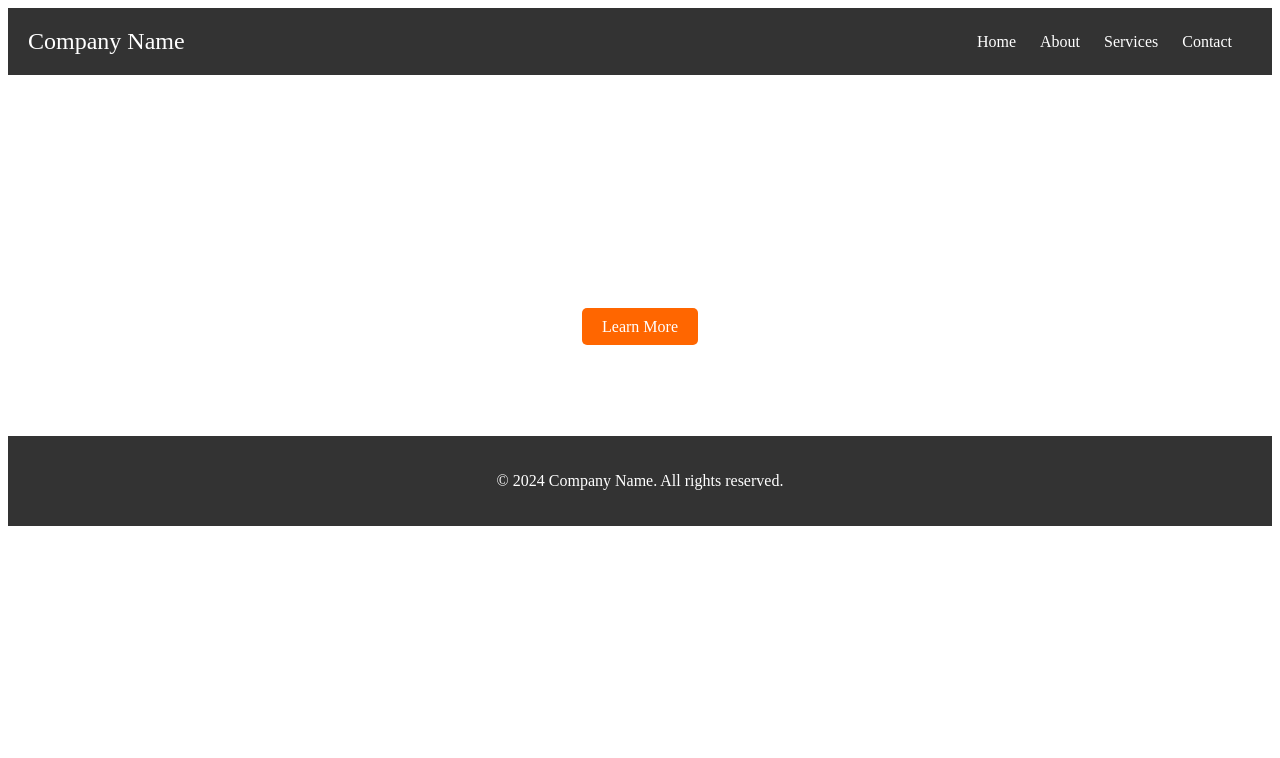
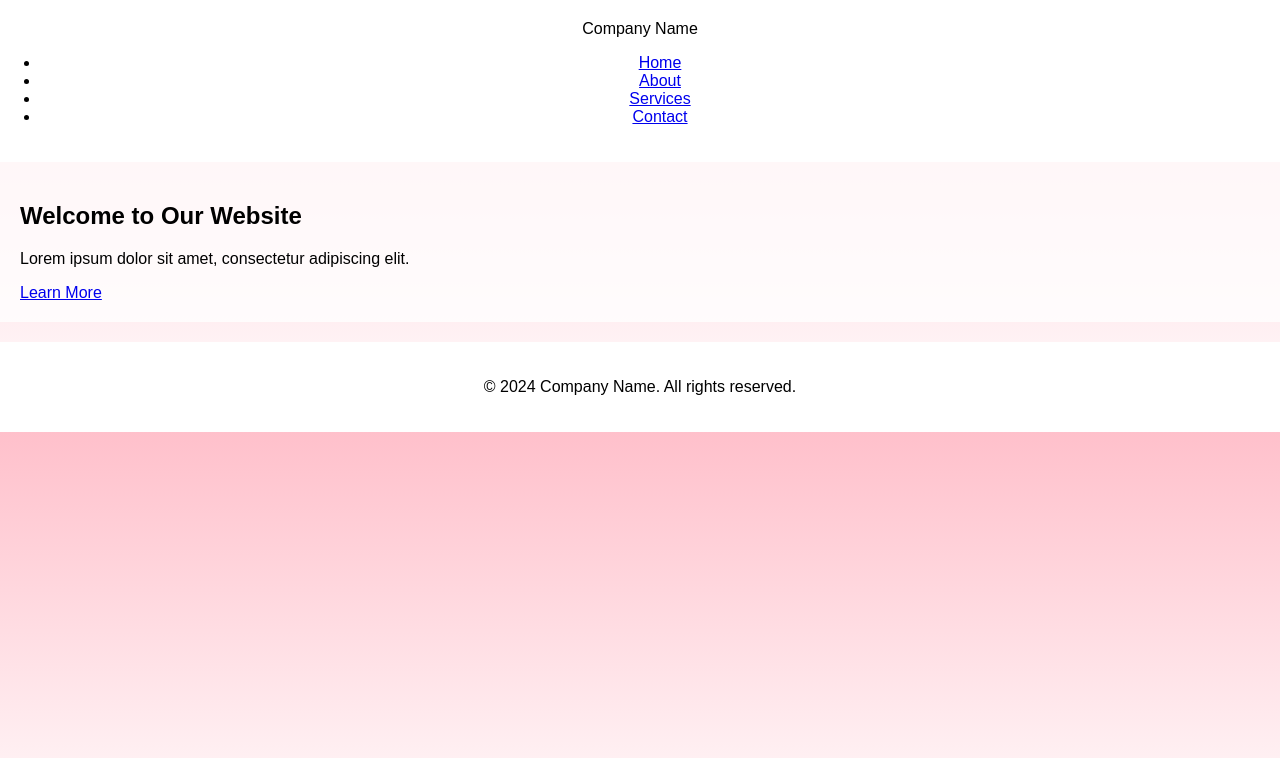
Before and after one commit to tca-dpsh/Tca-dpsh.github.io, a plain HTML site: page index.html in a window 1280 px wide. Drawn offline with Linux system fonts and the light colour scheme.

Commit message:
Update styles.css

```diff
--- a/styles.css
+++ b/styles.css
@@ -1,135 +1,56 @@
-/* Potrait */
-@media screen and (max-width: 768px) {
-    header {
-        padding: 10px;
-        text-align: center;
-        background: linear-gradient(to right, #ffffff, #007bff);
-        color: #ffffff;
+body {
+    margin: 0;
+    padding: 0;
+    font-family: Arial, sans-serif;
+    background: linear-gradient(to bottom, pink, white);
 }
 
-    .logo {
-        font-size: 20px;
+.container {
+    width: 80%;
+    margin: 0 auto;
 }
 
-    nav {
-        display: flex;
-        justify-content: center;
-        align-items: center;
-        flex-direction: column;
+header {
+    background-color: white;
+    padding: 20px 0;
+    text-align: center;
 }
 
-    nav ul {
-        list-style-type: none;
-        padding: 0;
+header h1 {
     margin: 0;
 }
 
-    nav ul li {
-        margin-bottom: 10px;
+main {
+    padding: 20px 0;
 }
 
-    section.hero {
-        padding: 50px 20px;
-        background: linear-gradient(to right, #007bff, #ffffff);
-        color: #ffffff;
+section {
+    padding: 20px;
+    background-color: rgba(255, 255, 255, 0.8);
+    margin-bottom: 20px;
 }
 
-    .hero h1 {
-        font-size: 24px;
+button {
+    padding: 10px 20px;
+    border: none;
+    cursor: pointer;
+    font-size: 16px;
+    border-radius: 5px;
 }
 
-    .hero p {
-        font-size: 16px;
+.button {
+    background-color: #f44336;
+    color: white;
+    text-decoration: none;
+    margin-right: 10px;
 }
 
-    .btn {
-        padding: 8px 16px;
-        font-size: 14px;
-        background-color: #007bff;
-        color: #ffffff;
-        border: none;
-        border-radius: 5px;
-        cursor: pointer;
-    }
-
-    .btn:hover {
-        background-color: #0056b3;
+.button:hover {
+    background-color: #d32f2f;
 }
 
 footer {
-        background: linear-gradient(to right, #ffffff, #007bff);
-        color: #ffffff;
-        padding: 20px;
+    background-color: white;
+    padding: 20px 0;
     text-align: center;
 }
-}
-
-/* Landscape */
-@media screen and (min-width: 769px) {
-    header {
-        background-color: #333;
-        color: #fff;
-        padding: 20px;
-        display: flex;
-        justify-content: space-between;
-        align-items: center;
-    }
-
-    .logo {
-        font-size: 24px;
-    }
-
-    nav ul {
-        list-style-type: none;
-        margin: 0;
-        padding: 0;
-    }
-
-    nav ul li {
-        display: inline;
-        margin-right: 20px;
-    }
-
-    nav ul li a {
-        color: #fff;
-        text-decoration: none;
-    }
-
-    section.hero {
-        background-image: url('background.jpg');
-        background-size: cover;
-        background-position: center;
-        text-align: center;
-        padding: 100px 0;
-        color: #fff;
-    }
-
-    .hero h1 {
-        font-size: 36px;
-    }
-
-    .hero p {
-        font-size: 18px;
-        margin-bottom: 20px;
-    }
-
-    .btn {
-        padding: 10px 20px;
-        background-color: #ff6600;
-        color: #fff;
-        text-decoration: none;
-        border-radius: 5px;
-        transition: background-color 0.3s ease;
-    }
-
-    .btn:hover {
-        background-color: #ff8533;
-    }
-
-    footer {
-        background-color: #333;
-        color: #fff;
-        padding: 20px;
-        text-align: center;
-    }
-}
```
Lines whose indentation alone changed are shown as unchanged.
